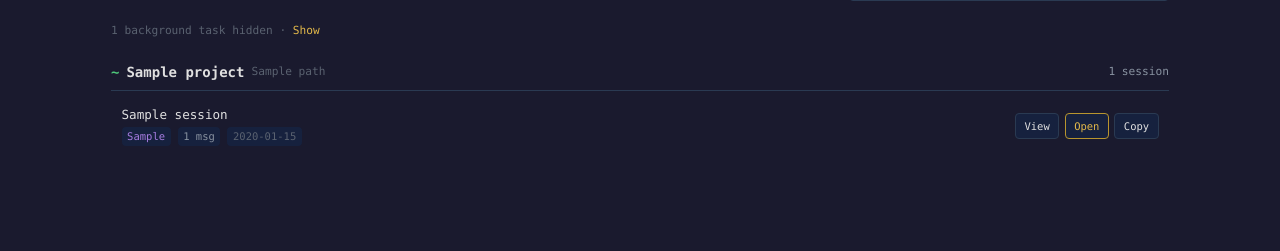
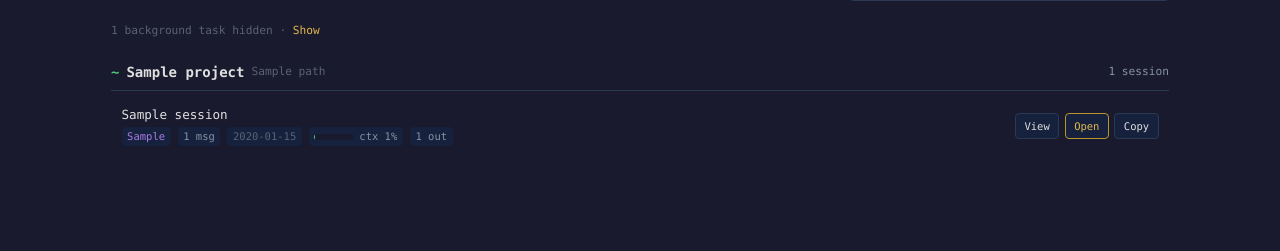
Before and after one commit to pattypoem/claude-code-dashboard, a Flask app: template app/templates/index.html in a window 1280 px wide. Shown: the part 98-349 px from the top of the page. Run offline with Flask 3, Linux system fonts and the light colour scheme; the template is opened without the code that fills it: most values are stand-ins (such as "Sample title", 1, 10 or a date in 2020).

Commit message:
Show per-session context fullness and output token usage
Each session card now carries two compact indicators next to the
existing meta tags:

  • Context bar — "ctx N%" with a mini progress bar showing the last
    assistant turn's input (input + cache_read + cache_creation) as a
    fraction of the auto-compact threshold (800K tokens, i.e. 80% of
    the 1M context window). Colors: low (<60%) green, med (60–85%)
    yellow, high (≥85%) red. Tooltip shows raw token counts.

  • "N.NM out" tag — cumulative output tokens generated by the
    session. Stable, doesn't double-count conversation history the way
    summing input tokens would.

The context bar correctly reflects *current* state: sessions that have
been auto-compacted reset to a low percentage because the next input
shrinks, which is precisely what users want to see ("how much room do
I have right now").

- models: Session.last_input_tokens / total_output_tokens + ctx_percent
  and ctx_level properties (auto-compact threshold = 800K)
- data: pull usage data from each assistant message during the
  existing single-pass JSONL scan (no extra IO)
- filters: format_tokens (1234 -> 1.2K)
- template/css: ctx-bar inline mini-bar + color levels

Co-Authored-By: Claude Opus 4.8 (1M context) <noreply@anthropic.com>

```diff
--- a/app/filters.py
+++ b/app/filters.py
@@ -59,6 +59,19 @@ def truncate_text(value: str, length: int = 100) -> str:
     return value[:length].rstrip() + "..."
 
 
+def format_tokens(value) -> str:
+    """Compact token count: 1234 -> '1.2K', 1_234_567 -> '1.2M'."""
+    try:
+        n = int(value)
+    except (ValueError, TypeError):
+        return "0"
+    if n >= 1_000_000:
+        return f"{n / 1_000_000:.1f}M"
+    if n >= 1_000:
+        return f"{n / 1_000:.1f}K"
+    return str(n)
+
+
 def format_duration(ms: int) -> str:
     """Format milliseconds to human readable duration."""
     if not ms:
@@ -85,3 +98,4 @@ def register_filters(app):
     app.jinja_env.filters["format_number"] = format_number
     app.jinja_env.filters["truncate_text"] = truncate_text
     app.jinja_env.filters["format_duration"] = format_duration
+    app.jinja_env.filters["format_tokens"] = format_tokens
--- a/app/static/css/main.css
+++ b/app/static/css/main.css
@@ -300,6 +300,35 @@ pre {
 .time-tag {
     color: var(--text-dim);
 }
+
+/* Context window fullness indicator (inline mini bar inside a meta-tag) */
+.ctx-tag {
+    display: inline-flex;
+    align-items: center;
+    gap: 0.35rem;
+    font-variant-numeric: tabular-nums;
+}
+
+.ctx-bar {
+    display: inline-block;
+    width: 40px;
+    height: 6px;
+    background: var(--bg-primary);
+    border-radius: 3px;
+    overflow: hidden;
+}
+
+.ctx-bar-fill {
+    display: block;
+    height: 100%;
+    background: var(--green);
+    transition: width 0.2s;
+}
+
+.ctx-med .ctx-bar-fill { background: var(--accent); }
+.ctx-high .ctx-bar-fill { background: var(--red); }
+.ctx-med  { color: var(--accent); }
+.ctx-high { color: var(--red); }
 
 .session-card-actions {
     display: flex;
--- a/app/templates/partials/session_card.html
+++ b/app/templates/partials/session_card.html
@@ -9,6 +9,16 @@
             {% endif %}
             <span class="meta-tag">{{ session.message_count }} msg{{ 's' if session.message_count != 1 }}</span>
             <span class="meta-tag time-tag" title="{{ session.modified | format_date }}">{{ session.modified | timeago }}</span>
+            {% if session.last_input_tokens %}
+            <span class="meta-tag ctx-tag ctx-{{ session.ctx_level }}"
+                  title="Last turn input: {{ session.last_input_tokens | format_number }} tok · auto-compact at 800K">
+                <span class="ctx-bar"><span class="ctx-bar-fill" style="width: {{ session.ctx_percent }}%"></span></span>
+                ctx {{ session.ctx_percent }}%
+            </span>
+            {% endif %}
+            {% if session.total_output_tokens %}
+            <span class="meta-tag" title="Total output tokens generated">{{ session.total_output_tokens | format_tokens }} out</span>
+            {% endif %}
         </div>
     </div>
     <div class="session-card-actions">
```
Also changed, not shown: app/data.py (+14 -0 lines), app/models.py (+24 -0 lines).
